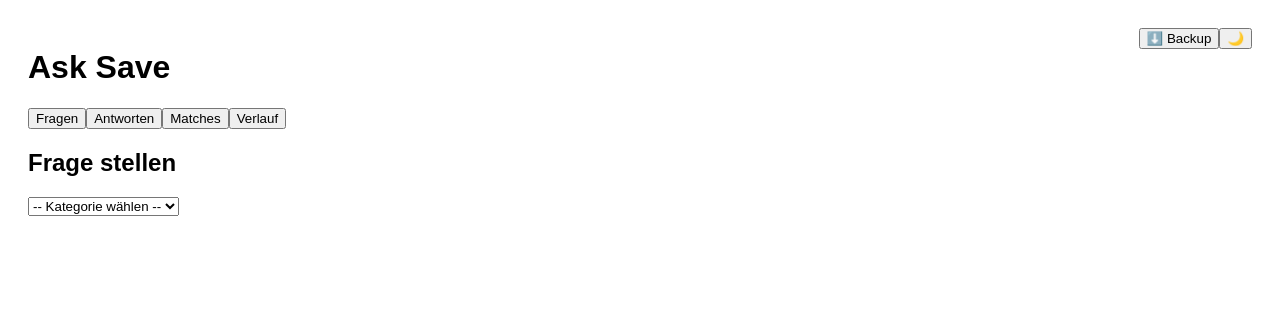
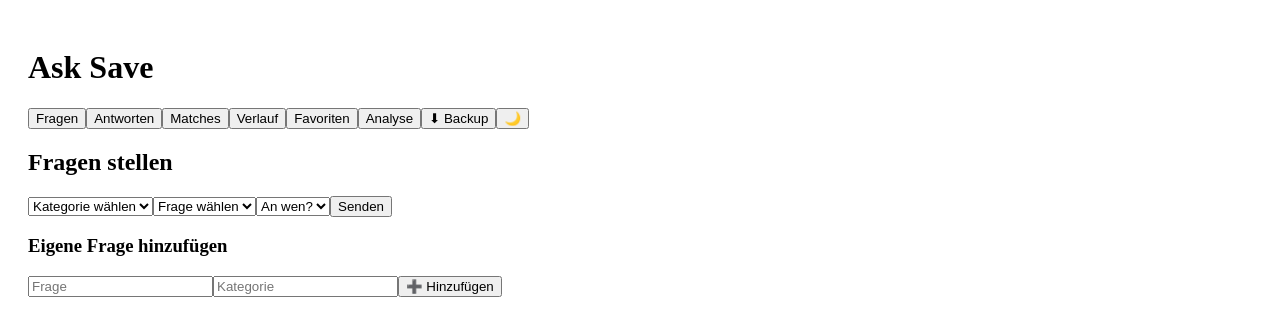
Before and after one commit to Ed087/Ask-Save-, a React (Vite) app: page / in a window 1280 px wide. Shown: the top 336 px of the page. Built offline with nearby package versions, Linux system fonts and the light colour scheme.

Commit message:
Update App.jsx

```diff
--- a/src/App.jsx
+++ b/src/App.jsx
@@ -1,28 +1,52 @@
-
 import { useState, useEffect } from "react";
 
 export default function App() {
   const defaultLibrary = [
     { category: "Tiefgründig", text: "Was bedeutet Glück für dich?" },
+    { category: "Tiefgründig", text: "Was war dein schwerster Moment?" },
+    { category: "Tiefgründig", text: "Glaubst du an Schicksal?" },
     { category: "Locker", text: "Was ist dein Lieblingsfilm?" },
-    { category: "18+ Direkt", text: "Was ist dein größter sexueller Wunsch?" },
-    { category: "18+ Schlüpfrig", text: "Hattest du schon mal Sex an einem ungewöhnlichen Ort?" }
+    { category: "Locker", text: "Kaffee oder Tee?" },
+    { category: "Locker", text: "Hund oder Katze?" },
+    { category: "Fun", text: "Wenn du ein Tier wärst, welches wärst du?" },
+    { category: "Fun", text: "Was war dein peinlichster Moment?" },
+    { category: "18+ Harmlos", text: "Magst du Überraschungsküsse?" },
+    { category: "18+ Direkt", text: "Was turnt dich sofort an?" },
+    {
+      category: "18+ Schlüpfrig",
+      text: "Schon mal von öffentlichem Sex geträumt?",
+    },
   ];
 
-  const [questionLibrary] = useState(defaultLibrary);
-  const [questions, setQuestions] = useState(() => JSON.parse(localStorage.getItem("questions")) || []);
-  const [answers, setAnswers] = useState(() => JSON.parse(localStorage.getItem("answers")) || {});
-  const [matches, setMatches] = useState(() => JSON.parse(localStorage.getItem("matches")) || ["Lisa"]);
+  const [questionLibrary, setQuestionLibrary] = useState(defaultLibrary);
+  const [questions, setQuestions] = useState(
+    () => JSON.parse(localStorage.getItem("questions")) || []
+  );
+  const [answers, setAnswers] = useState(
+    () => JSON.parse(localStorage.getItem("answers")) || {}
+  );
+  const [matches, setMatches] = useState(
+    () => JSON.parse(localStorage.getItem("matches")) || ["Lisa"]
+  );
   const [selectedMatch, setSelectedMatch] = useState("");
   const [newMatch, setNewMatch] = useState("");
   const [newQuestion, setNewQuestion] = useState("");
-  const [darkMode, setDarkMode] = useState(() => JSON.parse(localStorage.getItem("darkMode")) || false);
+  const [newCategory, setNewCategory] = useState("");
+  const [darkMode, setDarkMode] = useState(
+    () => JSON.parse(localStorage.getItem("darkMode")) || false
+  );
   const [tab, setTab] = useState("fragen");
   const [activeAnswerMatch, setActiveAnswerMatch] = useState("");
   const [selectedCategory, setSelectedCategory] = useState("");
-  const [favorites, setFavorites] = useState(() => JSON.parse(localStorage.getItem("favorites")) || []);
-  const [notes, setNotes] = useState(() => JSON.parse(localStorage.getItem("notes")) || {});
-  const [log, setLog] = useState(() => JSON.parse(localStorage.getItem("log")) || []);
+  const [favorites, setFavorites] = useState(
+    () => JSON.parse(localStorage.getItem("favorites")) || []
+  );
+  const [notes, setNotes] = useState(
+    () => JSON.parse(localStorage.getItem("notes")) || {}
+  );
+  const [log, setLog] = useState(
+    () => JSON.parse(localStorage.getItem("log")) || []
+  );
 
   useEffect(() => {
     localStorage.setItem("questions", JSON.stringify(questions));
@@ -33,152 +57,170 @@ export default function App() {
     localStorage.setItem("notes", JSON.stringify(notes));
     localStorage.setItem("log", JSON.stringify(log));
   }, [questions, matches, answers, darkMode, favorites, notes, log]);
-
-  const handleCopy = (text) => {
-    navigator.clipboard.writeText(text);
-    alert("Frage kopiert!");
-  };
-
   const handleAsk = (q, matchName) => {
     const timestamp = new Date().toLocaleString();
-    setQuestions((prev) => {
-      const updated = [...prev];
-      const index = updated.findIndex((x) => x.text === q.text);
-      if (!updated[index].askedTo?.includes(matchName)) {
-        updated[index].askedTo = [...(updated[index].askedTo || []), matchName];
-      }
-      return updated;
-    });
-    setLog([...log, { to: matchName, question: q.text, category: q.category, time: timestamp }]);
+    const newQ = { ...q, askedTo: [...(q.askedTo || []), matchName] };
+    setQuestions((prev) => [...prev, newQ]);
+    setLog([
+      ...log,
+      {
+        to: matchName,
+        question: q.text,
+        category: q.category,
+        time: timestamp,
+      },
+    ]);
     setActiveAnswerMatch(matchName);
     setTab("antworten");
   };
 
-  const handleAnswerChange = (match, question, value) => {
-    setAnswers((prev) => ({
-      ...prev,
-      [match]: {
-        ...prev[match],
-        [question]: value,
-      },
-    }));
-  };
-
-  const handleNoteChange = (match, value) => {
-    setNotes((prev) => ({
-      ...prev,
-      [match]: value,
-    }));
+  const handleAddCustomQuestion = () => {
+    if (newQuestion && newCategory) {
+      setQuestionLibrary([
+        ...questionLibrary,
+        { category: newCategory, text: newQuestion },
+      ]);
+      setNewQuestion("");
+      setNewCategory("");
+      alert("Frage hinzugefügt!");
+    }
   };
 
   const exportData = () => {
-    const exportObject = { matches, questions, answers, notes, favorites, log };
-    const blob = new Blob([JSON.stringify(exportObject, null, 2)], { type: "application/json" });
-    const url = URL.createObjectURL(blob);
+    const data = { matches, questions, answers, favorites, notes, log };
+    const blob = new Blob([JSON.stringify(data, null, 2)], {
+      type: "application/json",
+    });
     const a = document.createElement("a");
-    a.href = url;
-    a.download = "ask_save_backup.json";
+    a.href = URL.createObjectURL(blob);
+    a.download = "ask-save-backup.json";
     a.click();
-    URL.revokeObjectURL(url);
   };
 
   return (
-    <div style={{
-      backgroundColor: darkMode ? '#121212' : '#fff',
-      color: darkMode ? '#eee' : '#000',
+    <div
+      style={{
+        backgroundColor: darkMode ? "#121212" : "#fff",
+        color: darkMode ? "#eee" : "#000",
         padding: 20,
-      fontFamily: 'Arial',
-      minHeight: '100vh'
-    }}>
-      <div style={{ display: 'flex', justifyContent: 'space-between' }}>
+      }}
+    >
       <h1>Ask Save</h1>
       <div>
-          <button onClick={exportData}>⬇️ Backup</button>
-          <button onClick={() => setDarkMode(!darkMode)}>{darkMode ? '🌞' : '🌙'}</button>
-        </div>
-      </div>
-
-      <div style={{ marginBottom: 20 }}>
         <button onClick={() => setTab("fragen")}>Fragen</button>
         <button onClick={() => setTab("antworten")}>Antworten</button>
         <button onClick={() => setTab("matches")}>Matches</button>
         <button onClick={() => setTab("verlauf")}>Verlauf</button>
+        <button onClick={() => setTab("favoriten")}>Favoriten</button>
+        <button onClick={() => setTab("analyse")}>Analyse</button>
+        <button onClick={exportData}>⬇ Backup</button>
+        <button onClick={() => setDarkMode(!darkMode)}>
+          {darkMode ? "🌞" : "🌙"}
+        </button>
       </div>
-
       {tab === "fragen" && (
         <>
-          <h2>Frage stellen</h2>
-          <select onChange={(e) => setSelectedCategory(e.target.value)} value={selectedCategory}>
-            <option value="">-- Kategorie wählen --</option>
-            {[...new Set(questionLibrary.map(q => q.category))].map((cat, idx) => (
-              <option key={idx} value={cat}>{cat}</option>
+          <h2>Fragen stellen</h2>
+          <select
+            onChange={(e) => setSelectedCategory(e.target.value)}
+            value={selectedCategory}
+          >
+            <option value="">Kategorie wählen</option>
+            {[...new Set(questionLibrary.map((q) => q.category))].map(
+              (cat, i) => (
+                <option key={i} value={cat}>
+                  {cat}
+                </option>
+              )
+            )}
+          </select>
+          <select
+            onChange={(e) => setNewQuestion(e.target.value)}
+            value={newQuestion}
+          >
+            <option value="">Frage wählen</option>
+            {questionLibrary
+              .filter((q) => q.category === selectedCategory)
+              .map((q, i) => (
+                <option key={i} value={q.text}>
+                  {q.text}
+                </option>
               ))}
           </select>
-          {selectedCategory && (
-            <select onChange={(e) => setNewQuestion(e.target.value)} value={newQuestion}>
-              <option value="">-- Frage auswählen --</option>
-              {questionLibrary
-                .filter(q => q.category === selectedCategory)
-                .map((q, idx) => (
-                  <option key={idx} value={q.text}>{q.text}</option>
-                ))}
-            </select>
-          )}
-          {newQuestion && (
-            <div style={{ marginTop: 10 }}>
-              <select value={selectedMatch} onChange={(e) => setSelectedMatch(e.target.value)}>
+          <select
+            onChange={(e) => setSelectedMatch(e.target.value)}
+            value={selectedMatch}
+          >
             <option value="">An wen?</option>
             {matches.map((m, i) => (
-                  <option key={i} value={m}>{m}</option>
+              <option key={i} value={m}>
+                {m}
+              </option>
             ))}
           </select>
           <button
-                onClick={() =>
-                  handleAsk(
-                    questionLibrary.find(q => q.text === newQuestion),
-                    selectedMatch
-                  )
-                }
-                disabled={!selectedMatch}
+            onClick={() => {
+              const q = questionLibrary.find((q) => q.text === newQuestion);
+              if (q && selectedMatch) handleAsk(q, selectedMatch);
+            }}
           >
-                Frage stellen
+            Senden
           </button>
-            </div>
-          )}
+
+          <h3>Eigene Frage hinzufügen</h3>
+          <input
+            placeholder="Frage"
+            value={newQuestion}
+            onChange={(e) => setNewQuestion(e.target.value)}
+          />
+          <input
+            placeholder="Kategorie"
+            value={newCategory}
+            onChange={(e) => setNewCategory(e.target.value)}
+          />
+          <button onClick={handleAddCustomQuestion}>➕ Hinzufügen</button>
         </>
       )}
 
       {tab === "antworten" && activeAnswerMatch && (
         <>
           <h2>Antworten für {activeAnswerMatch}</h2>
-          {questions.filter(q => q.askedTo?.includes(activeAnswerMatch)).map((q, idx) => (
-            <div key={idx} style={{ marginBottom: 10 }}>
-              <p><strong>{q.text}</strong></p>
+          {questions
+            .filter((q) => q.askedTo?.includes(activeAnswerMatch))
+            .map((q, i) => (
+              <div key={i}>
+                <p>
+                  <strong>{q.text}</strong>
+                </p>
                 <textarea
                   rows={2}
                   value={answers[activeAnswerMatch]?.[q.text] || ""}
-                onChange={(e) => handleAnswerChange(activeAnswerMatch, q.text, e.target.value)}
-                style={{ width: '100%' }}
+                  onChange={(e) =>
+                    setAnswers((prev) => ({
+                      ...prev,
+                      [activeAnswerMatch]: {
+                        ...prev[activeAnswerMatch],
+                        [q.text]: e.target.value,
+                      },
+                    }))
+                  }
                 />
               </div>
             ))}
         </>
       )}
-
       {tab === "matches" && (
         <>
           <h2>Matches</h2>
-          {matches.map((m, idx) => (
-            <div key={idx} style={{ marginBottom: 10 }}>
+          {matches.map((m, i) => (
+            <div key={i}>
               <strong>{m}</strong>
-              <button onClick={() => setMatches(matches.filter(name => name !== m))} style={{ marginLeft: 10 }}>❌</button>
-              <br />
               <textarea
                 placeholder="Notizen..."
-                rows={2}
-                style={{ width: '100%' }}
                 value={notes[m] || ""}
-                onChange={(e) => handleNoteChange(m, e.target.value)}
+                onChange={(e) =>
+                  setNotes((prev) => ({ ...prev, [m]: e.target.value }))
+                }
               />
             </div>
           ))}
@@ -187,29 +229,68 @@ export default function App() {
             value={newMatch}
             onChange={(e) => setNewMatch(e.target.value)}
           />
-          <button onClick={() => {
+          <button
+            onClick={() => {
               if (newMatch && !matches.includes(newMatch)) {
                 setMatches([...matches, newMatch]);
                 setNewMatch("");
               }
-          }}>Hinzufügen</button>
+            }}
+          >
+            ➕
+          </button>
         </>
       )}
 
       {tab === "verlauf" && (
         <>
           <h2>Verlauf</h2>
-          {log.slice().reverse().map((entry, idx) => (
-            <div key={idx} style={{ marginBottom: 10 }}>
-              <p>🕒 {entry.time}</p>
-              <p>👤 <strong>{entry.to}</strong></p>
-              <p>📂 [{entry.category}]</p>
-              <p>❓ {entry.question}</p>
+          {log
+            .slice()
+            .reverse()
+            .map((entry, i) => (
+              <div key={i}>
+                <p>
+                  <strong>{entry.to}</strong> → {entry.question} (
+                  {entry.category})
+                </p>
+                <p>
+                  <small>{entry.time}</small>
+                </p>
                 <hr />
               </div>
             ))}
         </>
       )}
+
+      {tab === "favoriten" && (
+        <>
+          <h2>Favoriten</h2>
+          {favorites.map((f, i) => (
+            <p key={i}>⭐ {f}</p>
+          ))}
+        </>
+      )}
+
+      {tab === "analyse" && (
+        <>
+          <h2>Analyse</h2>
+          {matches.map((m, i) => {
+            const gestellt = questions.filter((q) =>
+              q.askedTo?.includes(m)
+            ).length;
+            const beantwortet = Object.keys(answers[m] || {}).length;
+            return (
+              <div key={i}>
+                <p>
+                  <strong>{m}</strong>: {gestellt} Fragen gestellt,{" "}
+                  {beantwortet} beantwortet
+                </p>
+              </div>
+            );
+          })}
+        </>
+      )}
     </div>
   );
 }
```
Lines whose indentation alone changed are shown as unchanged.
